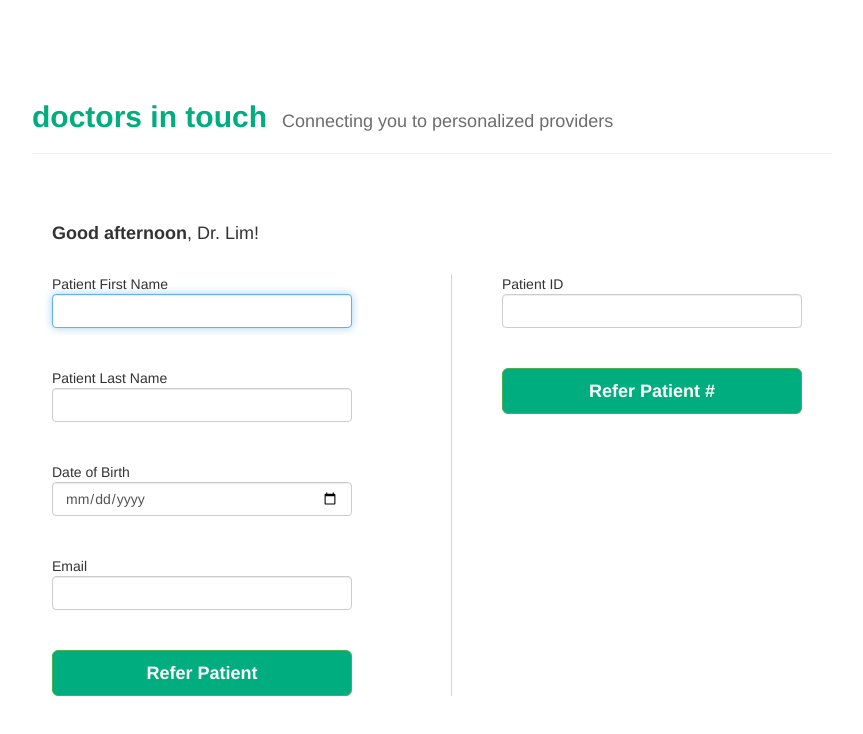
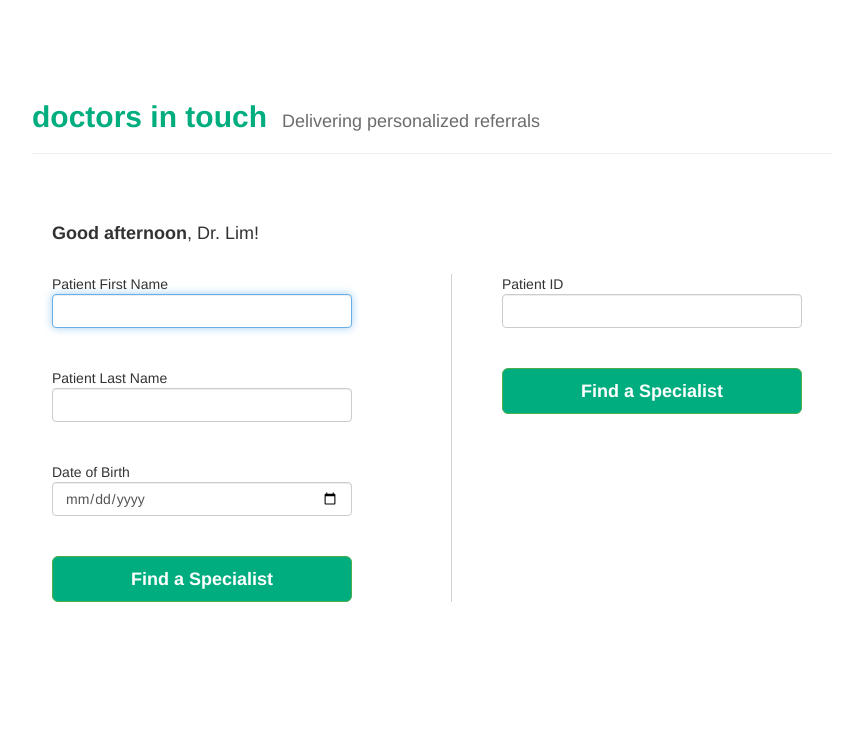
Before and after one commit to doctorsintouch/hackhealthcare-personalized-frontend, a React (Create React App) app: page / in a window 1280 px wide. Shown: the top 734 px of the page, without its empty margins (208-1071 px from the left). Built offline with nearby package versions, Linux system fonts and the light colour scheme.

Commit message:
Merge Steven's changes

```diff
--- a/package.json
+++ b/package.json
@@ -2,7 +2,7 @@
   "name": "hackhealthcare-personalized",
   "version": "0.1.0",
   "private": true,
-  "homepage": "https://nikodunk.github.io/hackhealthcare-personalized-frontend/",
+  "homepage": "http://www.doctorsintouch.health",
   "dependencies": {
     "gh-pages": "^1.0.0",
     "jquery": "^3.2.1",
--- a/src/App.js
+++ b/src/App.js
@@ -53,7 +53,7 @@ export default class App extends React.Component{
               { !this.state.loggedIn ?
             <div>
               <h2 style={{color: "#00ad7e", display: 'inline'}}><b>doctors in touch</b></h2>
-              <h4 style={{color: "#6c6c6c", display: 'inline'}}>&nbsp;&nbsp;&nbsp;Connecting you to personalized providers</h4>
+              <h4 style={{color: "#6c6c6c", display: 'inline'}}>&nbsp;&nbsp;&nbsp;Delivering personalized referrals</h4>
               <hr />
               <h4 style={{paddingTop: 50}}><b>&nbsp; &nbsp; Good afternoon</b>, Dr. Lim!</h4>
               <div class="flex" style={{marginTop: 30}}>
@@ -80,20 +80,14 @@ export default class App extends React.Component{
                       class="form-control"
                       value={this.state.dobyear}
                     /><br /><br />
-                    Email<br />
-                    <input
-                      type="email"
-                      class="form-control"
-                      value={this.state.email}
-                    /> <br /><br />
                     <button
                     form="form1"
                     style={{width: 300, backgroundColor: '#00ad7e'}}
                     className="submitButton"
                     type="submit"
                     class="btn btn-lg btn-success"
-                    onClick={this.handleUsernameSubmit.bind(this)}>
-                      <b>Refer Patient {this.state.user.firstname} {this.state.user.lastname}</b>
+                    onClick={this.handleSubmit.bind(this)}>
+                      <b>Find a Specialist</b>
                     </button>
                   </form>
                 </div>
@@ -112,8 +106,8 @@ export default class App extends React.Component{
                     style={{width: 300, backgroundColor: '#00ad7e'}}
                     className="submitButton"
                     class="btn btn-lg btn-success"
-                    onClick={this.handleIdSubmit.bind(this)}>
-                      <b>Refer Patient # {this.state.user.id}</b>
+                    onClick={this.handleSubmit.bind(this)}>
+                      <b>Find a Specialist</b>
                   </button>
                 </div>
               </div>
@@ -122,10 +116,13 @@ export default class App extends React.Component{
           }
               { this.state.loggedIn ?
                 <div>
+                  <h2 style={{color: "#00ad7e", display: 'inline'}}><b>doctors in touch</b></h2>
+                  <h4 style={{color: "#6c6c6c", display: 'inline'}}>&nbsp;&nbsp;&nbsp;Delivering personalized referrals</h4>
+                  <hr />
                   <div class="flex">
                     <div>
-                      <h1>Ophthalmologists in the area {this.state.user.firstname}</h1>
-                      <button style={{display: 'inline'}} class="btn btn-default"><span class="glyphicon glyphicon-remove"></span> Location: within 1 mile of {this.state.user.firstname}</button> &nbsp;
+                      <h1>Gastroenterologists in {this.state.user.firstname}{this.state.user.id}&apos;s area </h1>
+                      <button style={{display: 'inline'}} class="btn btn-default"><span class="glyphicon glyphicon-remove"></span> Location: within 1 mile of {this.state.user.firstname}{this.state.user.id}&apos;s home</button> &nbsp;
                       <button style={{display: 'inline'}} class="btn btn-default"><span class="glyphicon glyphicon-remove"></span> Insurance: covered by Aetna</button>
                     </div>
                   </div>
@@ -197,13 +194,30 @@ export default class App extends React.Component{
       }.bind(this);
     }
 
+    handleSubmit(e) {
+        e.preventDefault();
+        this.setState({
+            loggedIn: true
+          })
+        var url = 'http://www.doctorsintouch.health/results?id=37';
+        if(this.state.user.id) {
+            url = 'http://www.doctorsintouch.health/results?id=' + this.state.user.id
+        }
+        $.get(url)
+          .then(result => {
+            console.log(result)
+            this.setState({results: result});
+            console.log(this.state.results)
+          })
+      }
+
 
     handleUsernameSubmit(e) {
         e.preventDefault();
         this.setState({
             loggedIn: true
           })
-        var url = 'http://www.hackhealthcare-personalized.info/results?id=37'
+        var url = 'http://www.doctorsintouch.health/results?id=37'
         $.get(url)
           .then(result => {
             console.log(result)
@@ -217,7 +231,7 @@ export default class App extends React.Component{
         this.setState({
             loggedIn: true
           })
-        var url = 'http://www.hackhealthcare-personalized.info/results?id=' + this.state.user.id
+        var url = 'http://www.doctorsintouch.health/results?id=' + this.state.user.id
         $.get(url)
           .then(result => {
             console.log(result)
```
